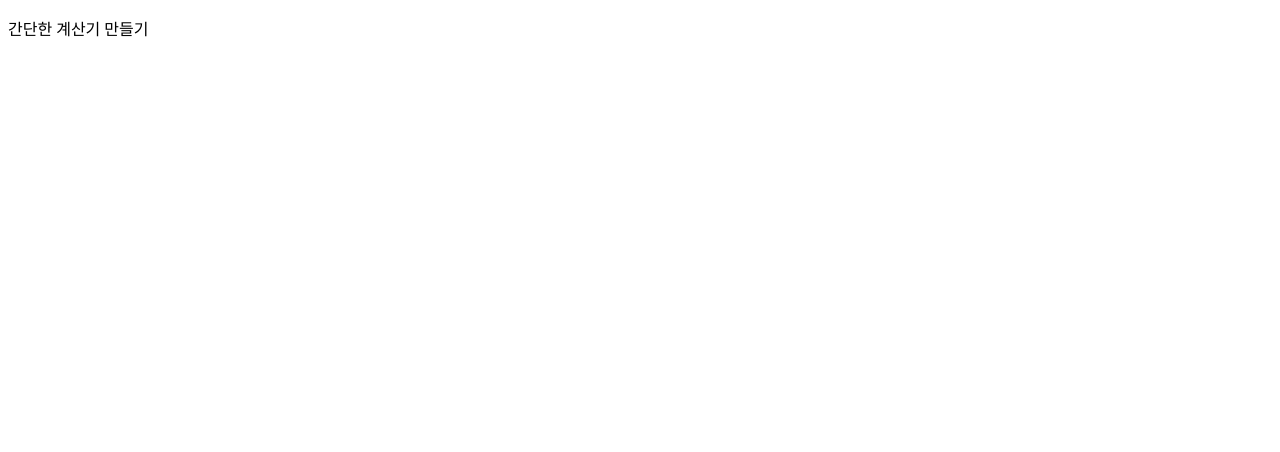
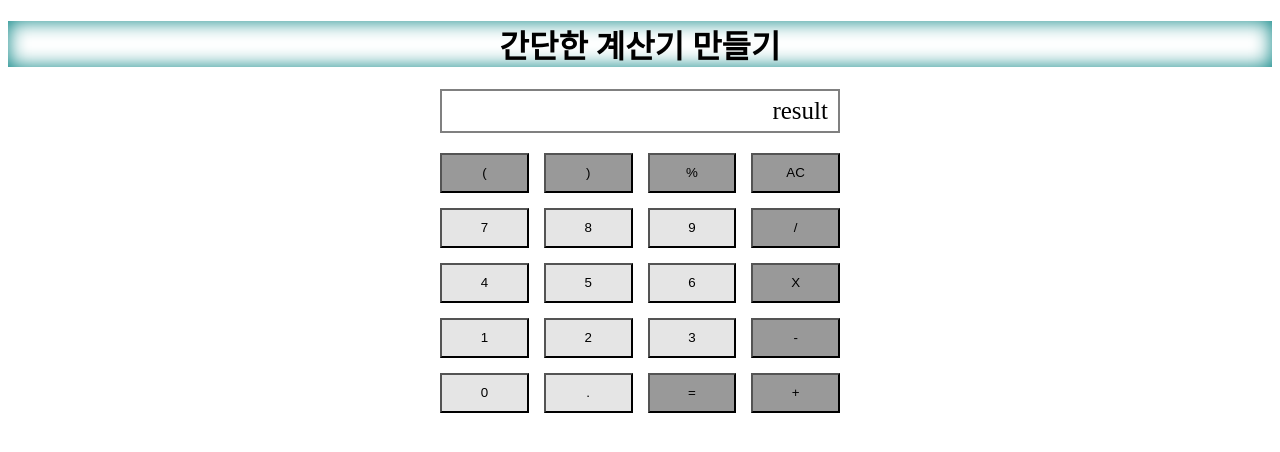
Before and after one commit to JSKangx/JS-toy-projects, a plain HTML site: page 01-calculator/index.html in a window 1280 px wide. Drawn offline with Linux system fonts and the light colour scheme.

Commit message:
계산기 기본 html, css 구성

```diff
--- a/01-calculator/index.html
+++ b/01-calculator/index.html
@@ -4,10 +4,35 @@
     <meta charset="UTF-8" />
     <meta name="viewport" content="width=device-width, initial-scale=1.0" />
     <link rel="stylesheet" href="style.css" />
-    <title>Document</title>
+    <title>Calculator</title>
   </head>
   <body>
-    <p>간단한 계산기 만들기</p>
+    <h1 class="project-title">간단한 계산기 만들기</h1>
+    <div class="wrapper">
+      <div class="result">result</div>
+      <div class="cal">
+        <button class="left-parent">(</button>
+        <button class="right-parent">)</button>
+        <button class="percent">%</button>
+        <button class="ac">AC</button>
+        <button class="seven number">7</button>
+        <button class="eight number">8</button>
+        <button class="nine number">9</button>
+        <button class="divide">/</button>
+        <button class="four number">4</button>
+        <button class="five number">5</button>
+        <button class="six number">6</button>
+        <button class="times">X</button>
+        <button class="one number">1</button>
+        <button class="two number">2</button>
+        <button class="three number">3</button>
+        <button class="minus">-</button>
+        <button class="zero number">0</button>
+        <button class="dot number">.</button>
+        <button class="equal">=</button>
+        <button class="plus">+</button>
+      </div>
+    </div>
     <script src="main.js"></script>
   </body>
 </html>
--- a/01-calculator/style.css
+++ b/01-calculator/style.css
@@ -0,0 +1,39 @@
+.project-title {
+  box-shadow: inset 0 0 20px teal;
+  text-align: center;
+}
+
+.wrapper {
+  width: 400px;
+  margin: 0 auto;
+}
+
+.result {
+  margin-bottom: 20px;
+  height: 40px;
+  background-color: white;
+  border: 2px solid gray;
+  display: flex;
+  font-size: 25px;
+  align-items: center;
+  justify-content: end;
+  padding-right: 10px;
+}
+
+.cal {
+  display: grid;
+  grid-template-columns: repeat(4, 1fr);
+  gap: 15px;
+}
+
+.cal button {
+  display: flex;
+  justify-content: center;
+  align-items: center;
+  height: 40px;
+  background-color: rgb(0 0 0 / 0.4);
+}
+
+.cal .number {
+  background-color: rgb(0 0 0 / 0.1);
+}
```
